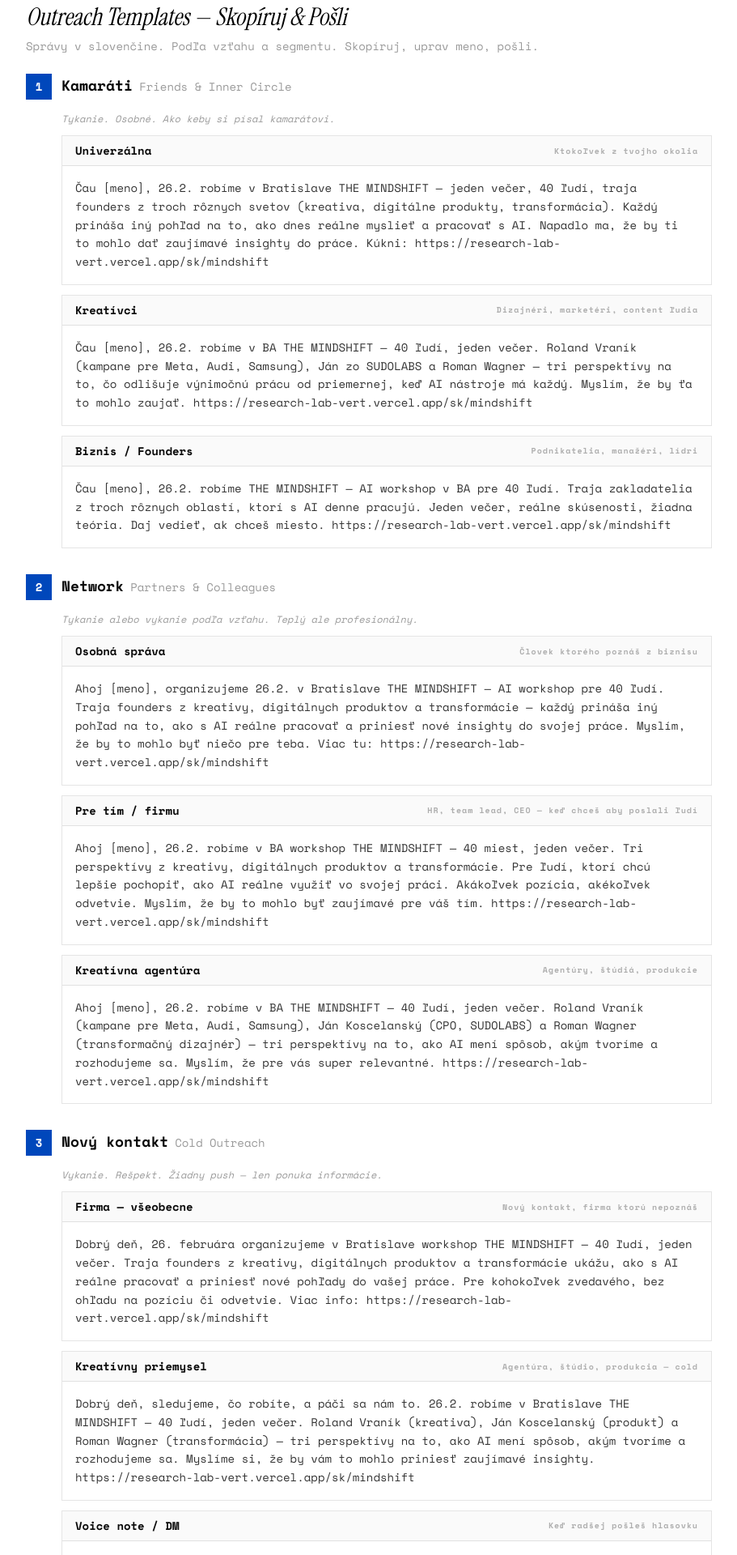
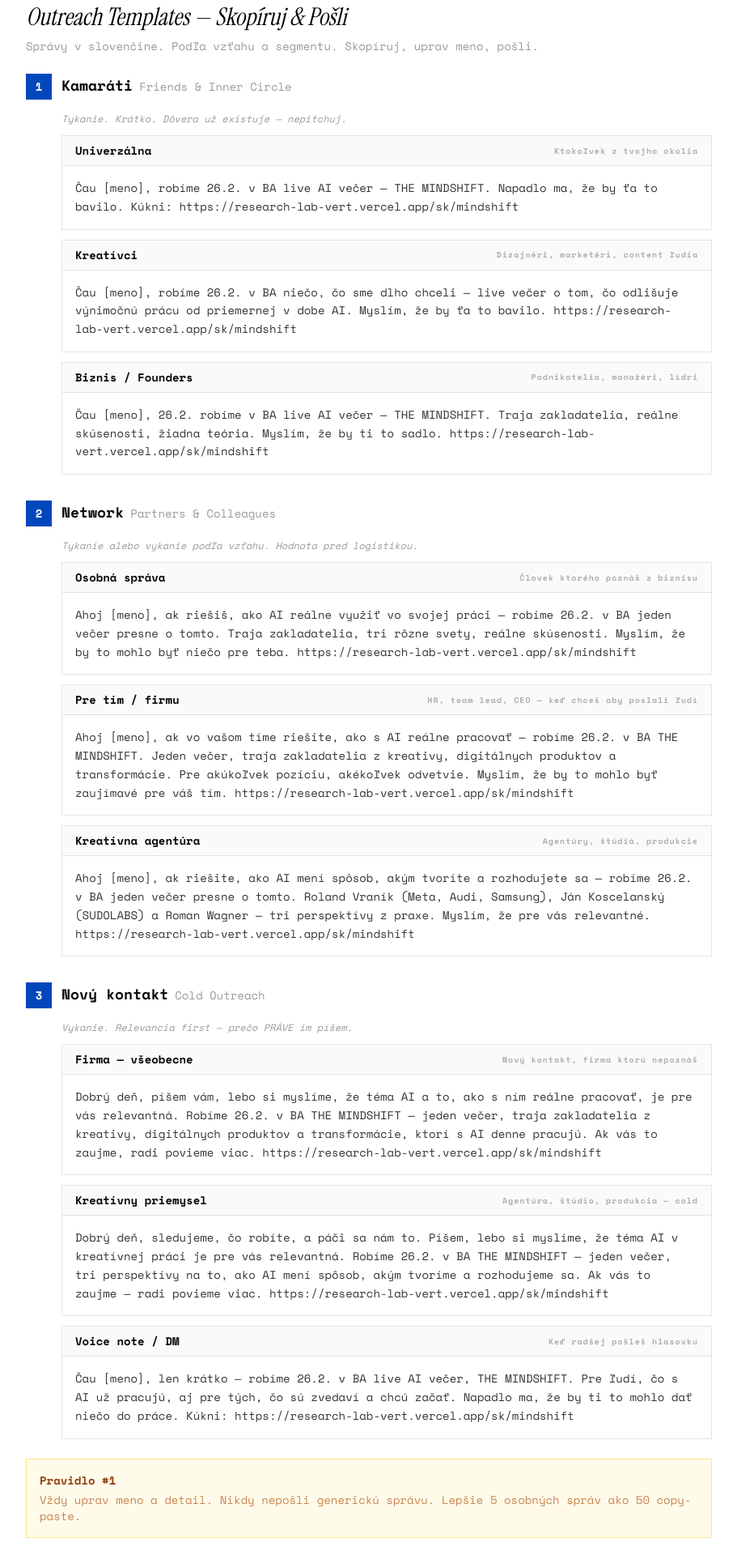
Before and after one commit to princeofwellness/researchlab, a Next.js app: page /sales in a window 1280 px wide. Shown: the part 5100-7020 px from the top of the page at 81% size, without its empty margins (184-1095 px from the left). Built offline with nearby package versions, Linux system fonts and the light colour scheme.

Commit message:
Rewrite outreach templates: value-first structure, shorter friends, relevance-first cold

```diff
--- a/src/app/sales/page.tsx
+++ b/src/app/sales/page.tsx
@@ -205,66 +205,66 @@ const OUTREACH_TEMPLATES = [
     {
         tier: "Kamaráti",
         tierEn: "Friends & Inner Circle",
-        tone: "Tykanie. Osobné. Ako keby si písal kamarátovi.",
+        tone: "Tykanie. Krátko. Dôvera už existuje — nepitchuj.",
         templates: [
             {
                 label: "Univerzálna",
                 audience: "Ktokoľvek z tvojho okolia",
-                message: "Čau [meno], 26.2. robíme v Bratislave THE MINDSHIFT — jeden večer, 40 ľudí, traja founders z troch rôznych svetov (kreativa, digitálne produkty, transformácia). Každý prináša iný pohľad na to, ako dnes reálne myslieť a pracovať s AI. Napadlo ma, že by ti to mohlo dať zaujímavé insighty do práce. Kúkni: https://research-lab-vert.vercel.app/sk/mindshift",
+                message: "Čau [meno], robíme 26.2. v BA live AI večer — THE MINDSHIFT. Napadlo ma, že by ťa to bavilo. Kúkni: https://research-lab-vert.vercel.app/sk/mindshift",
             },
             {
                 label: "Kreatívci",
                 audience: "Dizajnéri, marketéri, content ľudia",
-                message: "Čau [meno], 26.2. robíme v BA THE MINDSHIFT — 40 ľudí, jeden večer. Roland Vraník (kampane pre Meta, Audi, Samsung), Ján zo SUDOLABS a Roman Wagner — tri perspektívy na to, čo odlišuje výnimočnú prácu od priemernej, keď AI nástroje má každý. Myslím, že by ťa to mohlo zaujať. https://research-lab-vert.vercel.app/sk/mindshift",
+                message: "Čau [meno], robíme 26.2. v BA niečo, čo sme dlho chceli — live večer o tom, čo odlišuje výnimočnú prácu od priemernej v dobe AI. Myslím, že by ťa to bavilo. https://research-lab-vert.vercel.app/sk/mindshift",
             },
             {
                 label: "Biznis / Founders",
                 audience: "Podnikatelia, manažéri, lídri",
-                message: "Čau [meno], 26.2. robíme THE MINDSHIFT — AI workshop v BA pre 40 ľudí. Traja zakladatelia z troch rôznych oblastí, ktorí s AI denne pracujú. Jeden večer, reálne skúsenosti, žiadna teória. Daj vedieť, ak chceš miesto. https://research-lab-vert.vercel.app/sk/mindshift",
+                message: "Čau [meno], 26.2. robíme v BA live AI večer — THE MINDSHIFT. Traja zakladatelia, reálne skúsenosti, žiadna teória. Myslím, že by ti to sadlo. https://research-lab-vert.vercel.app/sk/mindshift",
             },
         ],
     },
     {
         tier: "Network",
         tierEn: "Partners & Colleagues",
-        tone: "Tykanie alebo vykanie podľa vzťahu. Teplý ale profesionálny.",
+        tone: "Tykanie alebo vykanie podľa vzťahu. Hodnota pred logistikou.",
         templates: [
             {
                 label: "Osobná správa",
                 audience: "Človek ktorého poznáš z biznisu",
-                message: "Ahoj [meno], organizujeme 26.2. v Bratislave THE MINDSHIFT — AI workshop pre 40 ľudí. Traja founders z kreativy, digitálnych produktov a transformácie — každý prináša iný pohľad na to, ako s AI reálne pracovať a priniesť nové insighty do svojej práce. Myslím, že by to mohlo byť niečo pre teba. Viac tu: https://research-lab-vert.vercel.app/sk/mindshift",
+                message: "Ahoj [meno], ak riešiš, ako AI reálne využiť vo svojej práci — robíme 26.2. v BA jeden večer presne o tomto. Traja zakladatelia, tri rôzne svety, reálne skúsenosti. Myslím, že by to mohlo byť niečo pre teba. https://research-lab-vert.vercel.app/sk/mindshift",
             },
             {
                 label: "Pre tím / firmu",
                 audience: "HR, team lead, CEO — keď chceš aby poslali ľudí",
-                message: "Ahoj [meno], 26.2. robíme v BA workshop THE MINDSHIFT — 40 miest, jeden večer. Tri perspektívy z kreativy, digitálnych produktov a transformácie. Pre ľudí, ktorí chcú lepšie pochopiť, ako AI reálne využiť vo svojej práci. Akákoľvek pozícia, akékoľvek odvetvie. Myslím, že by to mohlo byť zaujímavé pre váš tím. https://research-lab-vert.vercel.app/sk/mindshift",
+                message: "Ahoj [meno], ak vo vašom tíme riešite, ako s AI reálne pracovať — robíme 26.2. v BA THE MINDSHIFT. Jeden večer, traja zakladatelia z kreativy, digitálnych produktov a transformácie. Pre akúkoľvek pozíciu, akékoľvek odvetvie. Myslím, že by to mohlo byť zaujímavé pre váš tím. https://research-lab-vert.vercel.app/sk/mindshift",
             },
             {
                 label: "Kreatívna agentúra",
                 audience: "Agentúry, štúdiá, produkcie",
-                message: "Ahoj [meno], 26.2. robíme v BA THE MINDSHIFT — 40 ľudí, jeden večer. Roland Vraník (kampane pre Meta, Audi, Samsung), Ján Koscelanský (CPO, SUDOLABS) a Roman Wagner (transformačný dizajnér) — tri perspektívy na to, ako AI mení spôsob, akým tvoríme a rozhodujeme sa. Myslím, že pre vás super relevantné. https://research-lab-vert.vercel.app/sk/mindshift",
+                message: "Ahoj [meno], ak riešite, ako AI mení spôsob, akým tvoríte a rozhodujete sa — robíme 26.2. v BA jeden večer presne o tomto. Roland Vraník (Meta, Audi, Samsung), Ján Koscelanský (SUDOLABS) a Roman Wagner — tri perspektívy z praxe. Myslím, že pre vás relevantné. https://research-lab-vert.vercel.app/sk/mindshift",
             },
         ],
     },
     {
         tier: "Nový kontakt",
         tierEn: "Cold Outreach",
-        tone: "Vykanie. Rešpekt. Žiadny push — len ponuka informácie.",
+        tone: "Vykanie. Relevancia first — prečo PRÁVE im píšem.",
         templates: [
             {
                 label: "Firma — všeobecne",
                 audience: "Nový kontakt, firma ktorú nepoznáš",
-                message: "Dobrý deň, 26. februára organizujeme v Bratislave workshop THE MINDSHIFT — 40 ľudí, jeden večer. Traja founders z kreativy, digitálnych produktov a transformácie ukážu, ako s AI reálne pracovať a priniesť nové pohľady do vašej práce. Pre kohokoľvek zvedavého, bez ohľadu na pozíciu či odvetvie. Viac info: https://research-lab-vert.vercel.app/sk/mindshift",
+                message: "Dobrý deň, píšem vám, lebo si myslíme, že téma AI a to, ako s ním reálne pracovať, je pre vás relevantná. Robíme 26.2. v BA THE MINDSHIFT — jeden večer, traja zakladatelia z kreativy, digitálnych produktov a transformácie, ktorí s AI denne pracujú. Ak vás to zaujme, radi povieme viac. https://research-lab-vert.vercel.app/sk/mindshift",
             },
             {
                 label: "Kreatívny priemysel",
                 audience: "Agentúra, štúdio, produkcia — cold",
-                message: "Dobrý deň, sledujeme, čo robíte, a páči sa nám to. 26.2. robíme v Bratislave THE MINDSHIFT — 40 ľudí, jeden večer. Roland Vraník (kreativa), Ján Koscelanský (produkt) a Roman Wagner (transformácia) — tri perspektívy na to, ako AI mení spôsob, akým tvoríme a rozhodujeme sa. Myslíme si, že by vám to mohlo priniesť zaujímavé insighty. https://research-lab-vert.vercel.app/sk/mindshift",
+                message: "Dobrý deň, sledujeme, čo robíte, a páči sa nám to. Píšem, lebo si myslíme, že téma AI v kreatívnej práci je pre vás relevantná. Robíme 26.2. v BA THE MINDSHIFT — jeden večer, tri perspektívy na to, ako AI mení spôsob, akým tvoríme a rozhodujeme sa. Ak vás to zaujme — radi povieme viac. https://research-lab-vert.vercel.app/sk/mindshift",
             },
             {
                 label: "Voice note / DM",
                 audience: "Keď radšej pošleš hlasovku",
-                message: "Čau [meno], len krátko — 26.2. robíme v BA THE MINDSHIFT. 40 ľudí, jeden večer, traja founders z troch rôznych svetov (kreativa, digitálne produkty, transformácia). Každý prináša iný pohľad na to, ako dnes pracovať s AI. Pre ľudí, čo s tým už robia, aj pre tých, čo sú zvedaví a chcú začať. Napadlo ma, že by ti to mohlo dať niečo do práce. Kúkni: https://research-lab-vert.vercel.app/sk/mindshift",
+                message: "Čau [meno], len krátko — robíme 26.2. v BA live AI večer, THE MINDSHIFT. Pre ľudí, čo s AI už pracujú, aj pre tých, čo sú zvedaví a chcú začať. Napadlo ma, že by ti to mohlo dať niečo do práce. Kúkni: https://research-lab-vert.vercel.app/sk/mindshift",
             },
         ],
     },
```
